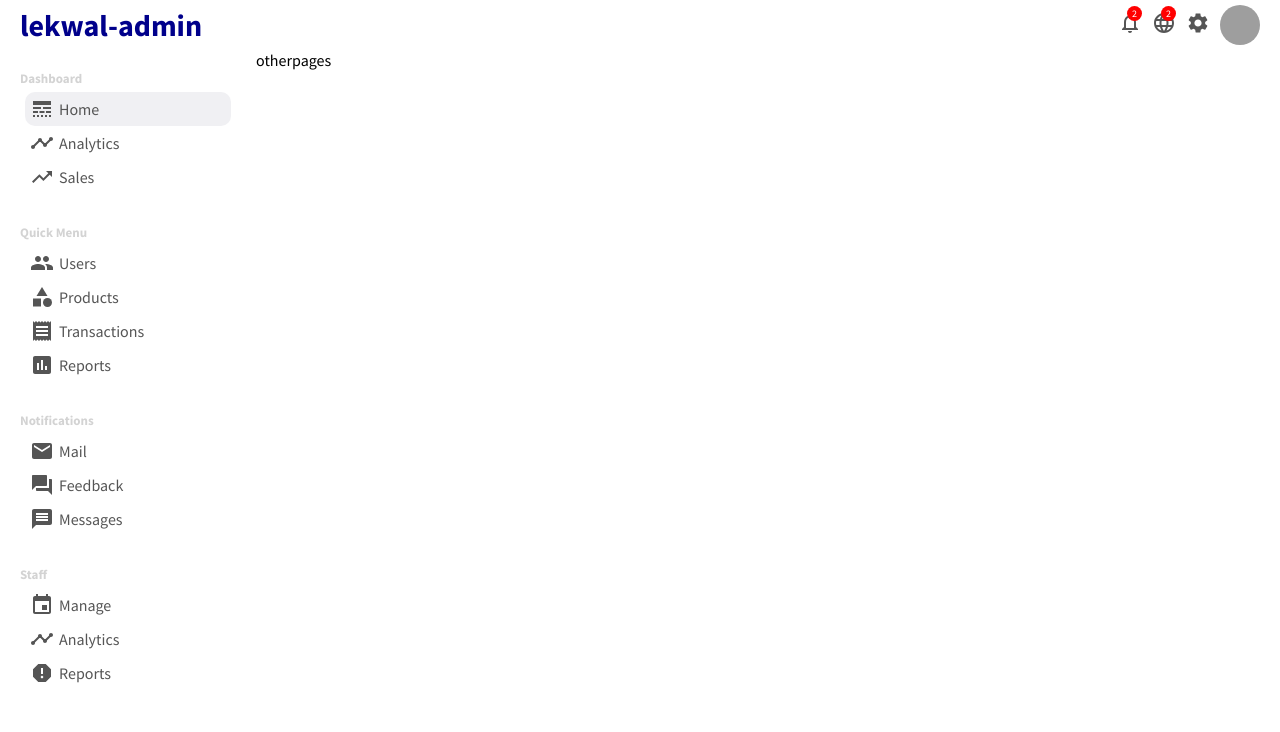
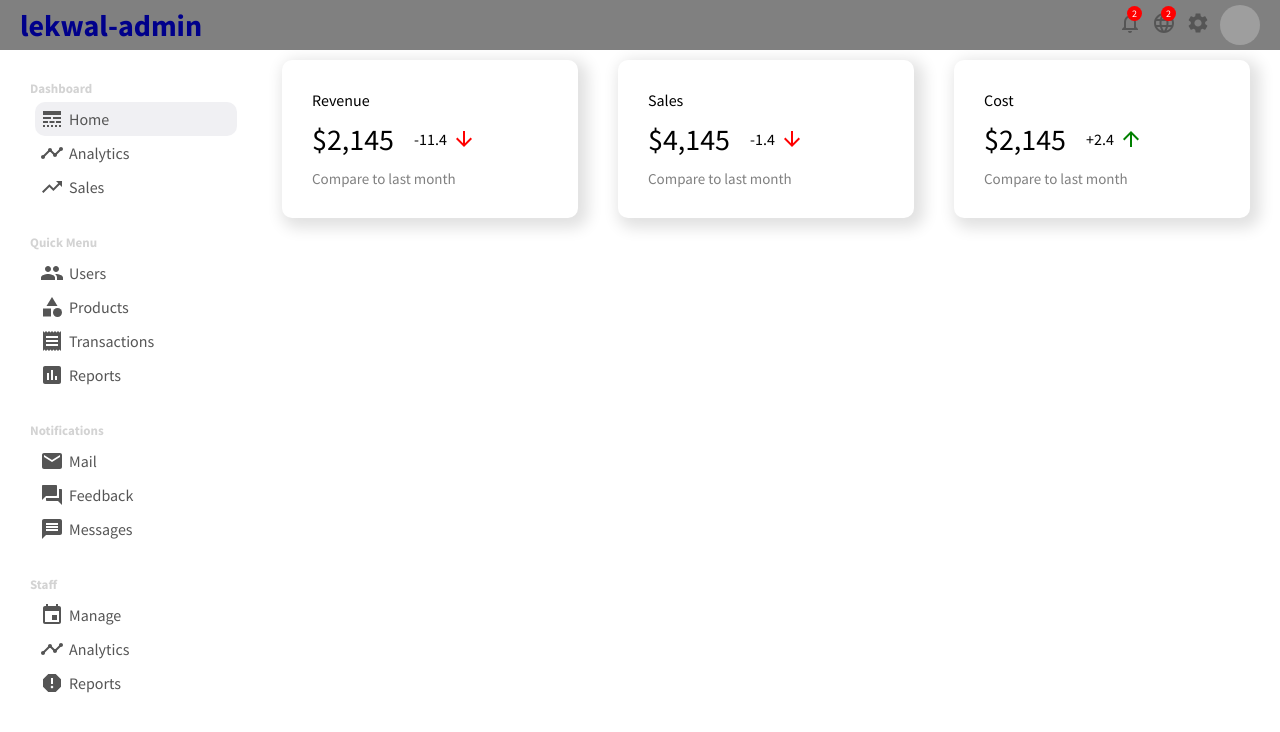
Before and after one commit to Lekan-Osindeinde/lekwal-admin, a React (Create React App) app: page / in a window 1280 px wide. Shown: the top 732 px of the page. Built offline with nearby package versions, Linux system fonts and the light colour scheme; grey boxes are pictures that could not be loaded.

Commit message:
features components on home page

```diff
--- a/src/App.js
+++ b/src/App.js
@@ -1,6 +1,7 @@
 import "./app.css";
 import SideBar from "./components/sidebar/SideBar";
 import Topbar from "./components/topbar/Topbar";
+import Home from "./pages/home/Home";
 
 function App() {
   return (
@@ -8,7 +9,7 @@ function App() {
       <Topbar />
       <div className="container">
         <SideBar />
-        <div className="others">otherpages</div>
+        <Home />
       </div>
     </div>
   );
--- a/src/app.css
+++ b/src/app.css
@@ -1,6 +1,4 @@
 .container{
     display: flex;
+    margin: 10px;
 }
-.others{
-    flex: 4;
-}
--- /dev/null
+++ b/src/components/featuresInfo/FeaturesInfo.jsx
@@ -0,0 +1,40 @@
+import { ArrowDownward, ArrowUpward } from "@material-ui/icons";
+import "./featuresInfo.css";
+
+function FeaturesInfo() {
+  return (
+    <div className="features">
+      <div className="featuresItem">
+        <span className="featuresTitle">Revenue</span>
+        <div className="featuresMoneyContainer">
+          <span className="featuresMoney">$2,145</span>
+          <span className="featuresMoneyRate">
+            -11.4 <ArrowDownward className="featuresIcon negative" />
+          </span>
+        </div>
+        <span className="featuresSub">Compare to last month</span>
+      </div>
+      <div className="featuresItem">
+        <span className="featuresTitle">Sales</span>
+        <div className="featuresMoneyContainer">
+          <span className="featuresMoney">$4,145</span>
+          <span className="featuresMoneyRate">
+            -1.4 <ArrowDownward className="featuresIcon negative" />
+          </span>
+        </div>
+        <span className="featuresSub">Compare to last month</span>
+      </div>
+      <div className="featuresItem">
+        <span className="featuresTitle">Cost</span>
+        <div className="featuresMoneyContainer">
+          <span className="featuresMoney">$2,145</span>
+          <span className="featuresMoneyRate">
+            +2.4 <ArrowUpward className="featuresIcon" />
+          </span>
+        </div>
+        <span className="featuresSub">Compare to last month</span>
+      </div>
+    </div>
+  );
+}
+export default FeaturesInfo;
--- /dev/null
+++ b/src/components/featuresInfo/featuresInfo.css
@@ -0,0 +1,43 @@
+.features{
+    width: 100%;
+    display: flex;
+    justify-content: space-between;
+}
+.featuresItem{
+    flex: 1;
+    padding: 30px;
+    margin: 0 20px;
+    border-radius: 10px;
+    cursor: pointer;
+    -webkit-box-shadow: 5px 5px 15px 5px rgba(0,0,0,0.12);
+box-shadow: 5px 5px 15px 5px rgba(0,0,0,0.12);
+}
+.featuresTitle{
+    font-style: 20px;
+}
+.featuresMoneyContainer{
+    margin: 10px 0px;
+    display: flex;
+    align-items: center;
+}
+.featuresMoney{
+    font-size: 30px;
+    font-weight: 600px;
+}
+.featuresMoneyRate{
+    display: flex;
+    align-items: center;
+    margin-left: 20px;
+}
+.featuresIcon{
+    font-size: 14px;
+    margin-left: 5px;
+    color: green;
+}
+.featuresIcon.negative{
+    color: red;
+}
+.featuresSub{
+    font-size: 15px;
+    color:gray;
+}
--- a/src/components/topbar/topbar.css
+++ b/src/components/topbar/topbar.css
@@ -1,7 +1,7 @@
 .topbar{
     width: 100%;
     height: 50px;
-    background-color: white;
+    background-color: gray;
     position: sticky;
     top: 0;
     z-index: 999;
--- /dev/null
+++ b/src/pages/home/Home.jsx
@@ -0,0 +1,10 @@
+import FeaturesInfo from "../../components/featuresInfo/FeaturesInfo";
+import "./home.css";
+function Home() {
+  return (
+    <div className="home">
+      <FeaturesInfo />
+    </div>
+  );
+}
+export default Home;
--- /dev/null
+++ b/src/pages/home/home.css
@@ -0,0 +1,3 @@
+.home{
+    flex: 4;
+}
```
